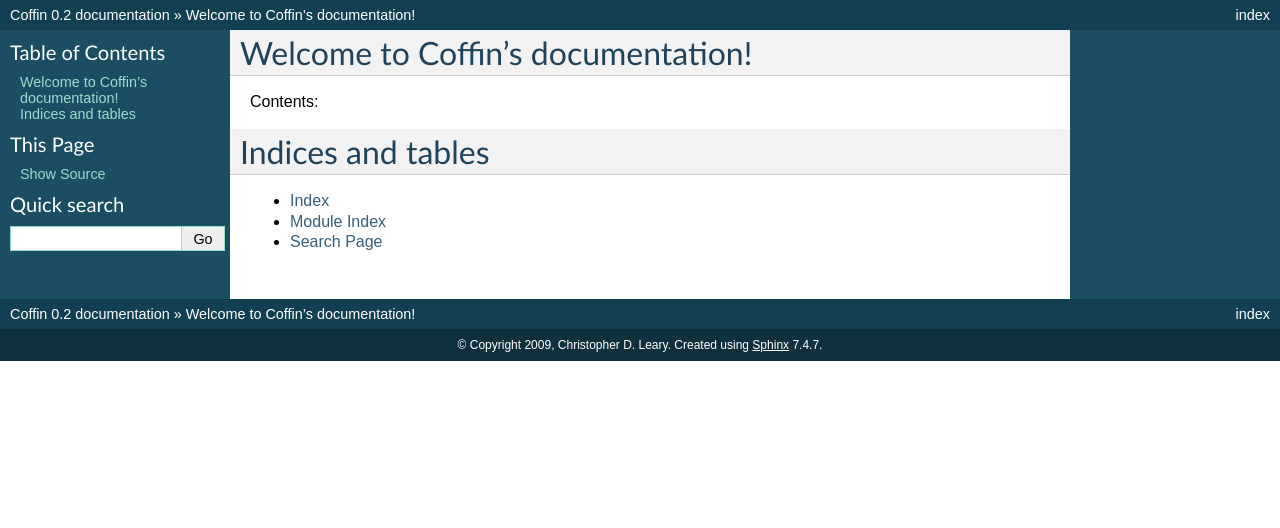
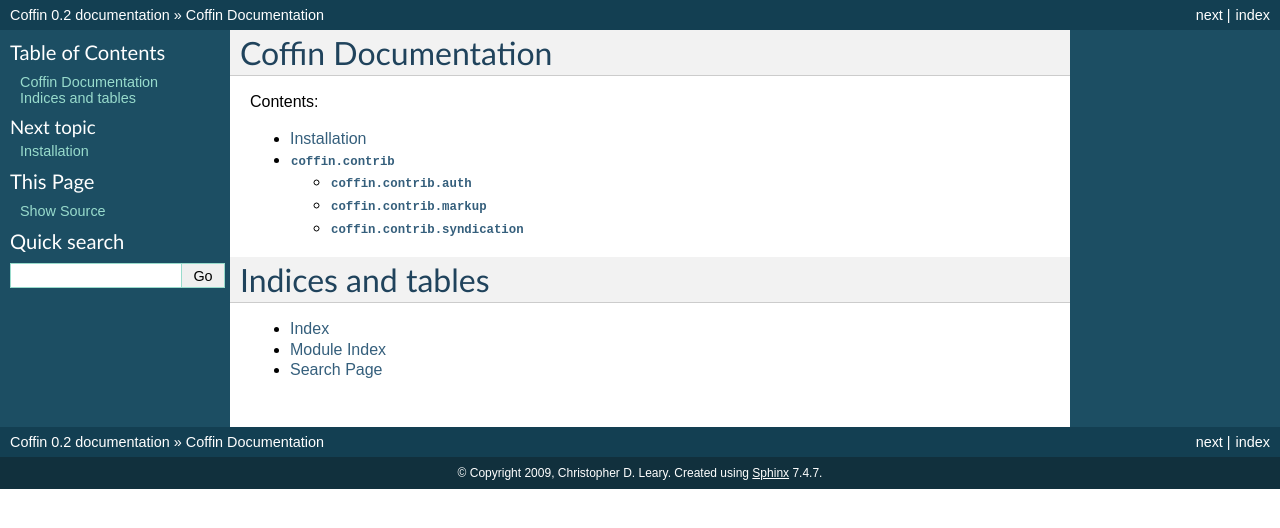
Before and after one commit to openstack-archive/deb-python-coffin, a Sphinx documentation site: the page built from docs/index.rst, in a window 1280 px wide. Shown: the top 528 px of the page. Built offline with Sphinx 7.4.7, drawn with Linux system fonts in a browser that asks for light colours; some of the changed lines change nothing that is shown.

Commit message:
Some initial documentation

```diff
--- /dev/null
+++ b/docs/contrib/auth.rst
@@ -0,0 +1,3 @@
+==========================
+:mod:`coffin.contrib.auth`
+==========================
--- /dev/null
+++ b/docs/contrib/index.rst
@@ -0,0 +1,20 @@
+=====================
+:mod:`coffin.contrib`
+=====================
+
+Coffin includes replacements for several Django contrib modules.
+
+To use this, simply change your import line from::
+
+    from django.contrib.<module>
+
+To::
+
+    from coffin.contrib.<module>
+
+.. toctree::
+   :maxdepth: 2
+
+   auth
+   markup
+   syndication
--- /dev/null
+++ b/docs/contrib/markup.rst
@@ -0,0 +1,3 @@
+============================
+:mod:`coffin.contrib.markup`
+============================
--- /dev/null
+++ b/docs/contrib/syndication.rst
@@ -0,0 +1,3 @@
+=================================
+:mod:`coffin.contrib.syndication`
+=================================
--- a/docs/index.rst
+++ b/docs/index.rst
@@ -1,15 +1,13 @@
-.. Coffin documentation master file, created by
-   sphinx-quickstart on Tue Sep  8 15:22:15 2009.
-   You can adapt this file completely to your liking, but it should at least
-   contain the root `toctree` directive.
-
-Welcome to Coffin's documentation!
-==================================
+Coffin Documentation
+====================
 
 Contents:
 
 .. toctree::
    :maxdepth: 2
+
+   install
+   contrib/index
 
 Indices and tables
 ==================
--- /dev/null
+++ b/docs/install.rst
@@ -0,0 +1,38 @@
+Installation
+============
+
+Install the package through PyPi::
+
+    easy_install Coffin
+
+Or alternatively, get the source::
+
+    git clone git://github.com/dcramer/coffin.git
+    cd coffin
+    python setup.py install
+
+Once installed, you will need to add Coffin to several places throughout your projects.
+
+First, open up ``settings.py`` and add Coffin to your ``INSTALLED_APPS``::
+
+    INSTALLED_APPS = (
+        'coffin',
+        ...
+    )
+
+The easiest way to enable Jinja2, rather than Django, is to change your import paths. For example, if we're using the ``render_to_response`` shortcut, we simply need to tweak our import line::
+
+    from django.shortcuts import render_to_response
+
+To the following::
+
+    from coffin.shortcuts import render_to_response
+
+Coffin includes drop in replacements for the following Django modules:
+
+* :mod:`django.shortcuts`
+* :mod:`django.views.generic.simple`
+* :mod:`django.contrib.auth`
+* :mod:`django.contrib.markup`
+* :mod:`django.contrib.syndication`
+* :mod:`django.template`
```
Also changed, not shown: 1 other file.
